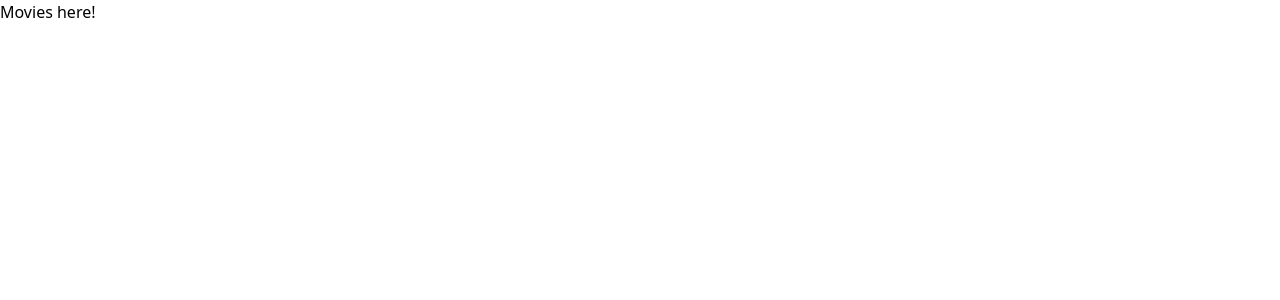
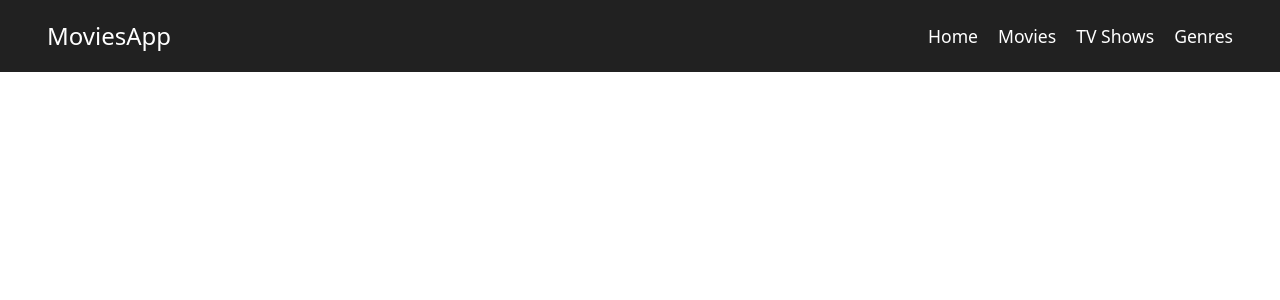
Before and after one commit to mtali/movie-app, an Angular app: page / in a window 1280 px wide. Shown: the top 300 px of the page. Built offline with nearby package versions, Linux system fonts and the light colour scheme.

Commit message:
Create a header component

```diff
--- a/src/app/app.component.html
+++ b/src/app/app.component.html
@@ -1,3 +1,3 @@
-<p>Movies here!</p>
+<app-header></app-header>
 
 <router-outlet></router-outlet>
--- /dev/null
+++ b/src/app/components/includes/header/header.component.html
@@ -0,0 +1,10 @@
+<nav
+  class="px-[47px] items-center flex-wrap flex flex-row justify-between py-5 bg-[#212121] text-white text text-[1.1rem]">
+  <a class="text-2xl mr-2" href="#">MoviesApp</a>
+  <ul class="flex gap-5">
+    <li><a href="#">Home</a></li>
+    <li><a href="#">Movies</a></li>
+    <li><a href="#">TV Shows</a></li>
+    <li><a href="#">Genres</a></li>
+  </ul>
+</nav>
```
Also changed, not shown: src/app/app.module.ts (+7 -5 lines), src/app/components/includes/header/header.component.ts (added, +9 -0 lines).
